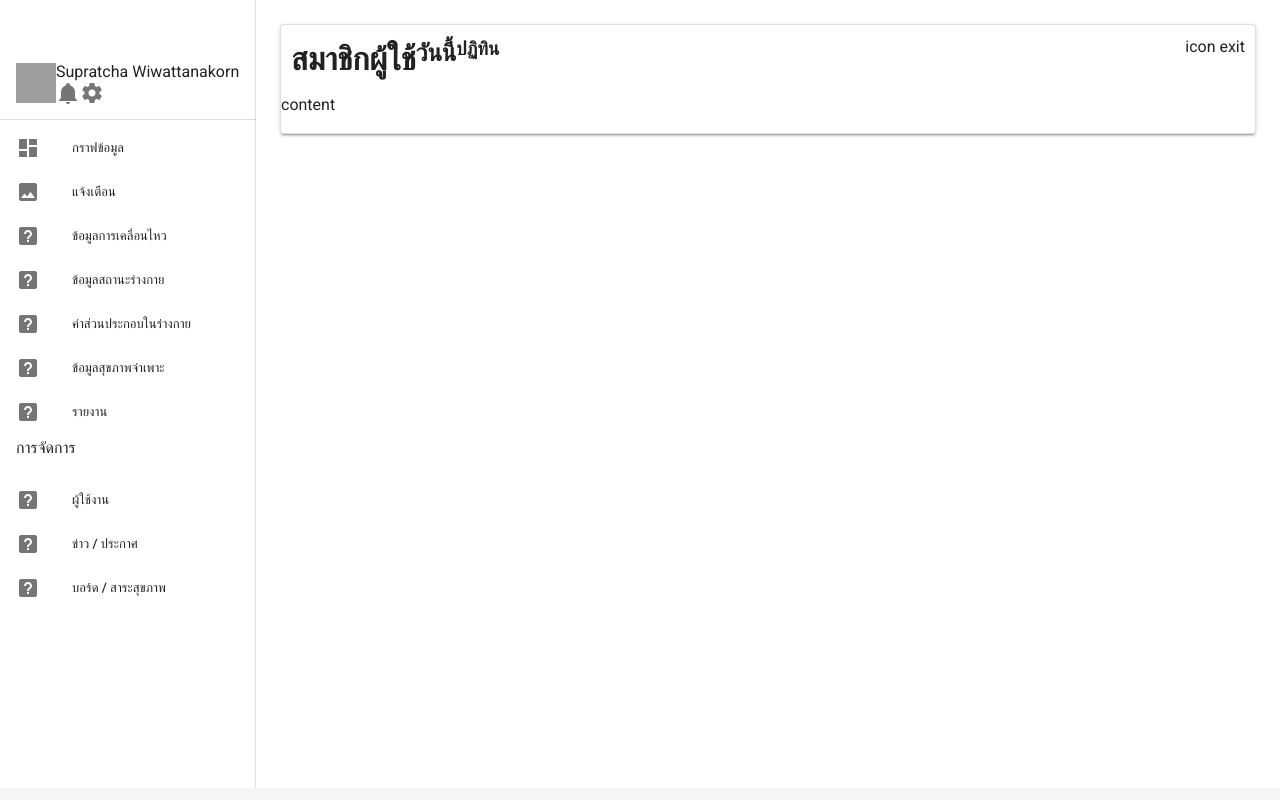
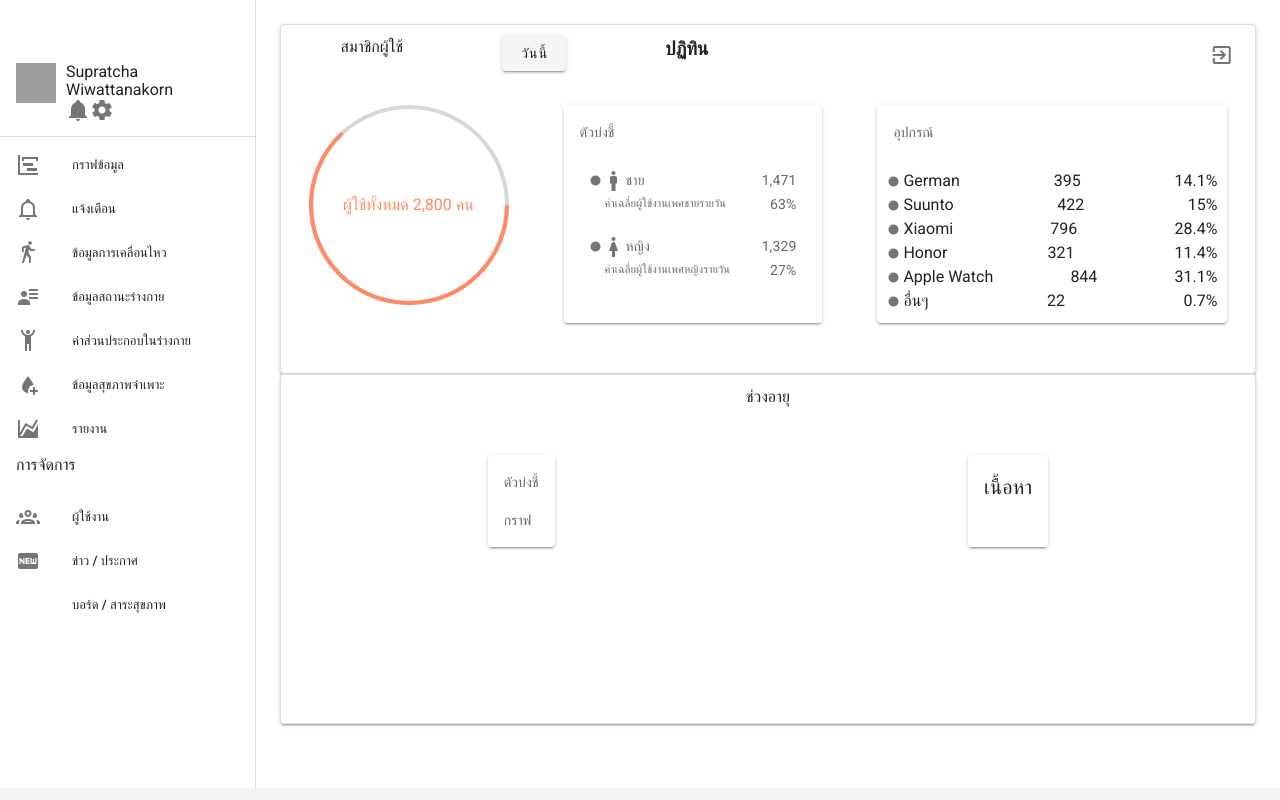
Before and after one commit to Pisitmind/health-v1, a Vue app: page / in a window 1280 px wide. Built offline with nearby package versions, Linux system fonts and the light colour scheme; grey boxes are pictures that could not be loaded.

Commit message:
edit progress circular
page-one

```diff
--- a/package.json
+++ b/package.json
@@ -8,8 +8,10 @@
     "lint": "vue-cli-service lint"
   },
   "dependencies": {
+    "chart.js": "^2.9.4",
     "core-js": "^3.6.5",
     "vue": "^2.6.11",
+    "vue-chartjs": "^3.5.1",
     "vue-router": "^3.2.0",
     "vuetify": "^2.2.11"
   },
--- a/src/App.vue
+++ b/src/App.vue
@@ -104,18 +104,18 @@ export default {
    data () {
       return {
         items: [
-          { title: 'กราฟข้อมูล', icon: 'mdi-view-dashboard',link: '/' },
-          { title: 'แจ้งเตือน', icon: 'mdi-image' },
-          { title: 'ข้อมูลการเคลื่อนไหว', icon: 'mdi-help-box' },
-          { title: 'ข้อมูลสถานะร่างกาย', icon: 'mdi-help-box' },
-          { title: 'ค่าส่วนประกอบในร่างกาย', icon: 'mdi-help-box' },
-          { title: 'ข้อมูลสุขภาพจำเพาะ', icon: 'mdi-help-box' },
-          { title: 'รายงาน', icon: 'mdi-help-box' },
+          { title: 'กราฟข้อมูล', icon: 'mdi-chart-timeline',link: '/' },
+          { title: 'แจ้งเตือน', icon: 'mdi-bell-outline' },
+          { title: 'ข้อมูลการเคลื่อนไหว', icon: 'mdi-walk' },
+          { title: 'ข้อมูลสถานะร่างกาย', icon: 'mdi-account-details' },
+          { title: 'ค่าส่วนประกอบในร่างกาย', icon: 'mdi-human-handsup' },
+          { title: 'ข้อมูลสุขภาพจำเพาะ', icon: 'mdi-water-plus' },
+          { title: 'รายงาน', icon: 'mdi-chart-areaspline' },
         ],
         items2:[
-          { title: 'ผู้ใช้งาน', icon: 'mdi-help-box' },
-          { title: 'ข่าว / ประกาศ', icon: 'mdi-help-box' },
-          { title: 'บอร์ด / สาระสุขภาพ', icon: 'mdi-help-box' },
+          { title: 'ผู้ใช้งาน', icon: 'mdi-account-group-outline' },
+          { title: 'ข่าว / ประกาศ', icon: 'mdi-new-box' },
+          { title: 'บอร์ด / สาระสุขภาพ', icon: 'mdi-teach' },
 
         ],
       }
@@ -140,4 +140,7 @@ export default {
   margin-right: auto;
   width: 50%;
 }
+.profile-bar {
+  padding-left: 10px;
+}
 </style>
--- a/src/components/HelloWorld.vue
+++ b/src/components/HelloWorld.vue
@@ -1,46 +1,278 @@
 <template>
-  <v-container>
-    <v-card
-  elevation="2"
-  outlined
->
-      <div class="card1">
-        <div class="head-card1">
-          <div class="card1-left">
-            <div><h1>สมาชิกผู้ใช้</h1></div>
-            <div><h2>วันนี้</h2></div>
-            <div><h3>ปฏิทิน</h3></div>
+  <v-container grid-list-lg-xl>
+    <div class="card">
+      <v-card elevation="2" outlined height="350">
+        <div class="card1-root">
+          <div class="head-card1">
+            <div class="card1-left">
+              <div>
+                <p>สมาชิกผู้ใช้</p>
+              </div>
+              <div>
+                <v-btn>วันนี้</v-btn>
+              </div>
+              <div><h3>ปฏิทิน</h3></div>
+            </div>
+            <div class="card1-right">
+              <div class="right-icon">
+                <v-icon class="exit-icon">mdi-exit-to-app</v-icon>
+              </div>
+            </div>
           </div>
-          <div class="card1-right">
-            <p>icon exit</p>
+          <div class="card1-content">
+           <div class="text-center">
+              <v-progress-circular
+                :value="63"
+                :size="200"
+                color="deep-orange lighten-2"
+              >
+              ผู้ใช้ทั้งหมด
+              2,800
+              คน
+              </v-progress-circular>
+           </div>
+            <v-card>
+              <v-card-subtitle>
+                ตัวบ่งชี้
+              </v-card-subtitle>
+              <v-card-text>
+                <div class="male-content">
+                  <div class="top-male-content">
+                    <div class="text-male">
+                      <v-icon x-small>mdi-circle</v-icon>
+                      <v-icon>mdi-human-male</v-icon>
+                      <!-- <v-icon>mdi-human-female</v-icon> -->
+                      <span>ชาย</span>
+                    </div>
+                    <div>
+                      1,471
+                    </div>
+                  </div>
+                  <div class="bot-male-content">
+                    <div class="male-subdt">
+                      ค่าเฉลี่ยผู้ใช้งานเพศชายรายวัน
+                    </div>
+                    <div>
+                      63%
+                    </div>
+                  </div>
+                </div>
+                <div class="female-content">
+                  <div class="top-male-content">
+                    <div class="text-male">
+                      <v-icon x-small>mdi-circle</v-icon>
+                      <v-icon>mdi-human-female</v-icon>
+                      <span>หญิง</span>
+                    </div>
+                    <div>
+                      1,329
+                    </div>
+                  </div>
+                  <div class="bot-male-content">
+                    <div class="male-subdt">
+                      ค่าเฉลี่ยผู้ใช้งานเพศหญิงรายวัน
+                    </div>
+                    <div>
+                      27%
+                    </div>
+                  </div>
+                </div>
+              </v-card-text>
+            </v-card>
+            <v-card width="350">
+              <v-card-subtitle>
+                อุปกรณ์
+              </v-card-subtitle>
+              <div class="pd-10">
+                <div class="brand-content">
+                  <div class="text-brand">
+                    <v-icon x-small>mdi-circle </v-icon>
+                    <span> German</span>
+                  </div>
+                  <div>
+                    395
+                  </div>
+                  <div>
+                    14.1%
+                  </div>
+                </div>
+                <div class="brand-content">
+                  <div class="text-brand">
+                    <v-icon x-small>mdi-circle </v-icon>
+                    <span> Suunto</span>
+                  </div>
+                  <div>
+                    422
+                  </div>
+                  <div>
+                    15%
+                  </div>
+                </div>
+                <div class="brand-content">
+                  <div class="text-brand">
+                    <v-icon x-small>mdi-circle </v-icon>
+                    <span> Xiaomi</span>
+                  </div>
+                  <div>
+                    796
+                  </div>
+                  <div>
+                    28.4%
+                  </div>
+                </div>
+                <div class="brand-content">
+                  <div class="text-brand">
+                    <v-icon x-small>mdi-circle </v-icon>
+                    <span> Honor</span>
+                  </div>
+                  <div class="center-text">
+                    <span>321</span>
+                  </div>
+                  <div class="center-text">
+                    11.4%
+                  </div>
+                </div>
+                <div class="brand-content">
+                  <div class="text-brand">
+                    <v-icon x-small>mdi-circle </v-icon>
+                    <span> Apple Watch</span>
+                  </div>
+                  <div>
+                    <span class="text-center">844</span>
+                  </div>
+                  <div>
+                    31.1%
+                  </div>
+                </div>
+                <div class="brand-content">
+                  <div class="text-brand">
+                    <v-icon x-small>mdi-circle </v-icon>
+                    <span> อื่นๆ</span>
+                  </div>
+                  <div class="center-text">
+                    22
+                  </div>
+                  <div class="center-text">
+                    0.7%
+                  </div>
+                </div>
+              </div>
+            </v-card>
+            <!-- <p>content</p> -->
           </div>
         </div>
-        <div >
-          <p>content</p>
+      </v-card>
+
+      <v-card elevation="2" outlined height="350" mt-3 pa-3>
+        <div class="card1">
+          <div class="head-card1">
+            <div class="card1-left">
+              <p>ช่วงอายุ</p>
+            </div>
+          </div>
+          <div class="card1-content">
+            <v-card>
+              <v-card-subtitle>
+                ตัวบ่งชี้
+              </v-card-subtitle>
+              <v-card-text>
+                กราฟ
+              </v-card-text>
+            </v-card>
+            <v-card>
+              <v-card-title>
+                เนื้อหา
+              </v-card-title>
+            </v-card>
+            <!-- <p>content</p> -->
+          </div>
         </div>
-      </div>
-
-    </v-card>
-
+      </v-card>
+    </div>
   </v-container>
 </template>
 
-
-
 <style scoped>
-.head-card1{
+.card {
+  display: flex;
+  flex-direction: column;
+}
+.head-card1 {
   display: flex;
   /* justify-items: space-between; */
   justify-content: space-between;
 }
-.card1-left{
+.card1-left {
+  display: flex;
+  width: 100%;
+  justify-content: space-around;
+  justify-items: space-around;
+  padding: 10px;
+}
+.card1-right {
+  display: flex;
+  width: 100%;
+  padding: 10px;
+  justify-content: center;
+  align-items: right;
+}
+.card1-content {
   display: flex;
   justify-content: space-around;
-  justify-items: space-around;
-  padding:10px;
+  padding-top: 20px;
 }
-.card1-right{
+.right-icon {
   display: flex;
-  padding:10px;
+  padding-left: 90%;
+}
+.male-content {
+  display: flex;
+  flex-direction: column;
+  padding: 10px;
+}
+.female-content {
+  display: flex;
+  flex-direction: column;
+  padding: 10px;
+}
+.top-male-content {
+  display: flex;
+  flex-direction: row;
+  justify-content: space-between;
+}
+.text-male {
+  display: flex;
+}
+.bot-male-content {
+  display: flex;
+  flex-direction: row;
+  justify-content: space-between;
+}
+.male-subdt {
+  font-size: 11px;
+  padding-right: 40px;
+  padding-left: 15px;
+}
+
+.item-set {
+  display: flex;
+  flex-direction: row;
+  justify-content: space-between;
+}
+
+.all {
+  display: flex;
+  flex-direction: column;
+}
+
+.brand-content {
+  display: flex;
+  flex-direction: row;
+  justify-content: space-between;
+  text-align: center;
+}
+
+.pd-10 {
+  padding: 10px;
 }
 </style>
```
Also changed, not shown: 1 other file (tests, documents, lock files or other folders).
